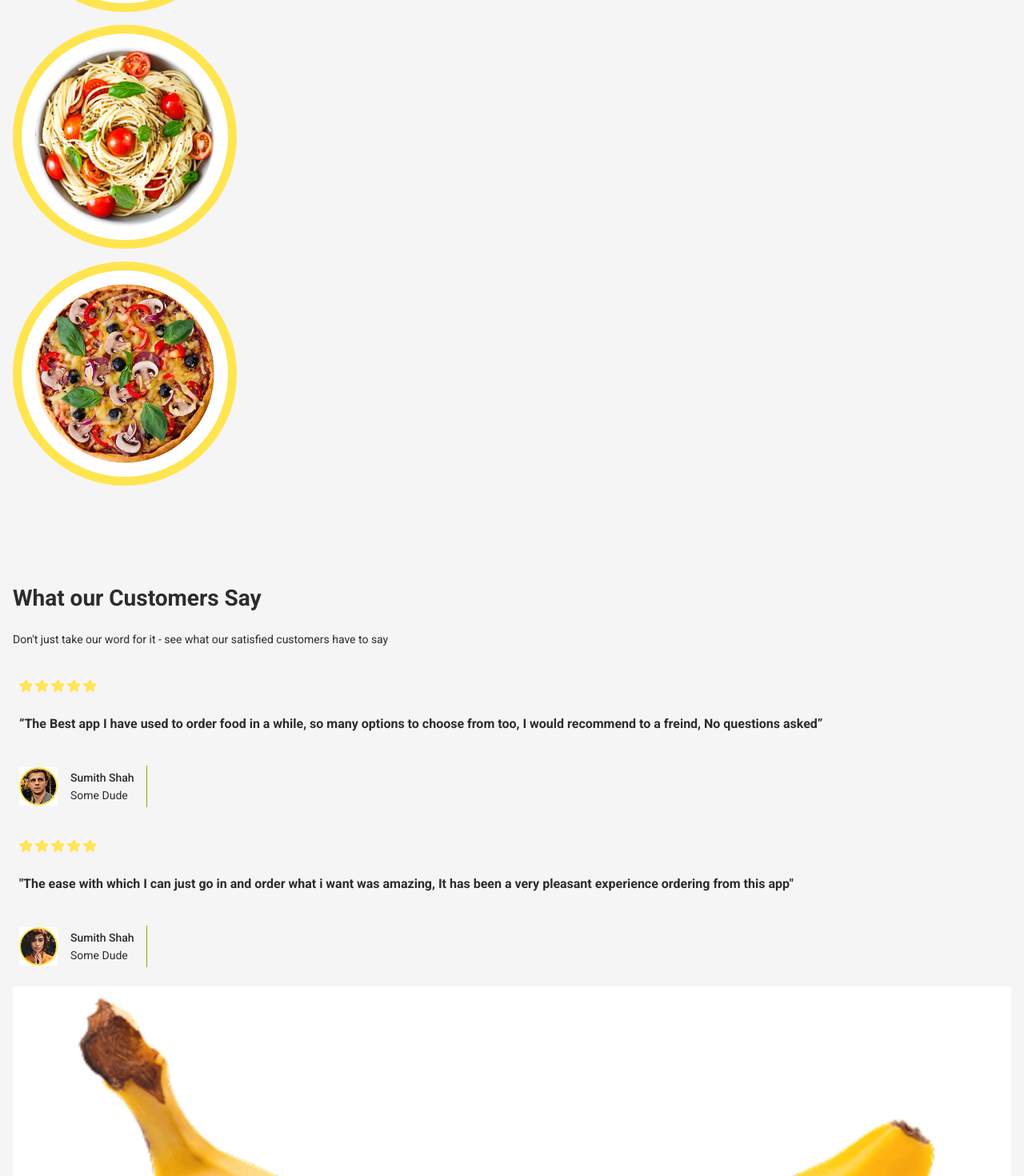
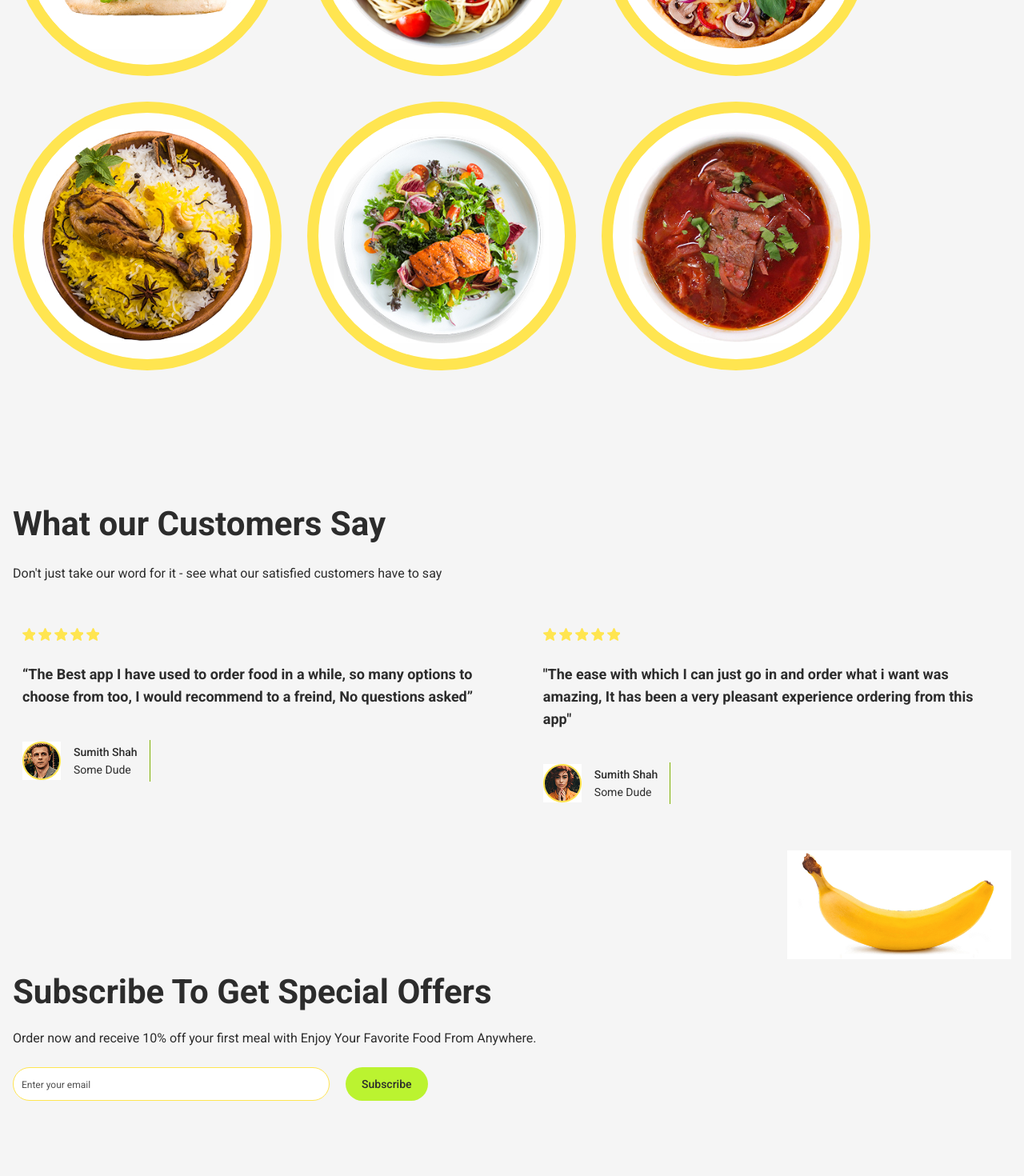
Before and after one commit to Iaroslav-Marchuk/food-sta, a React (Vite) app: page / in a window 1280 px wide. Shown: the part 2040-3510 px from the top of the page at 80% size. Built offline with nearby package versions, Linux system fonts and the light colour scheme.

Commit message:
add work

```diff
--- a/src/components/Card/Card.jsx
+++ b/src/components/Card/Card.jsx
@@ -4,9 +4,14 @@ function Card({ img, alt }) {
       className="w-70 h-70 border-11 rounded-[50%] border-(--yellow-main) bg-(--white) flex
         items-center
         justify-center
-        overflow-hidden"
+        overflow-hidden
+        md:w-84 md:h-84 md:border-14"
     >
-      <img src={img} alt={alt} className="w-56 h-56 object-cover" />
+      <img
+        src={img}
+        alt={alt}
+        className="w-56 h-56 object-cover md:w-67 md:h-67 "
+      />
     </div>
   );
 }
--- a/src/components/CardList/CardList.jsx
+++ b/src/components/CardList/CardList.jsx
@@ -2,7 +2,7 @@ import Card from '../Card/Card.jsx';
 
 function CardList() {
   return (
-    <ul className="flex flex-col gap-4">
+    <ul className="flex flex-wrap gap-5 md:gap-8">
       <li>
         <Card img={'/gamburger.jpg'} alt={'gamburger'} />
       </li>
@@ -12,14 +12,14 @@ function CardList() {
       <li>
         <Card img={'/pizza.jpg'} alt={'pizza'} />
       </li>
-      <li className="hidden">
-        <Card img={'/borshch.jpg'} alt={'borshch'} />
-      </li>
-      <li className="hidden">
+      <li className="hidden md:flex">
         <Card img={'/chicken.jpg'} alt={'chicken'} />
       </li>
-      <li className="hidden">
+      <li className="hidden md:flex">
         <Card img={'/salat.jpg'} alt={'salat'} />
+      </li>
+      <li className="hidden md:flex">
+        <Card img={'/borshch.jpg'} alt={'borshch'} />
       </li>
     </ul>
   );
--- a/src/components/Review/Review.jsx
+++ b/src/components/Review/Review.jsx
@@ -1,6 +1,6 @@
 function Review({ review, avatar, name, client }) {
   return (
-    <div className="p-2">
+    <div className="p-2 md:p-3">
       <div className="mb-7">
         <ul className="flex gap-1">
           <li>
@@ -31,7 +31,7 @@ function Review({ review, avatar, name, client }) {
         </ul>
       </div>
 
-      <p className="font-bold mb-10 text-(--black)">{review}</p>
+      <p className="font-bold mb-10 text-(--black) md:text-lg">{review}</p>
 
       <div className="flex gap-4 w-40">
         <img src={avatar} alt={name} className="w-12 h-12 py-0.5" />
--- a/src/sections/FavoritesSection/FavoritesSection.jsx
+++ b/src/sections/FavoritesSection/FavoritesSection.jsx
@@ -3,12 +3,12 @@ import Layout from '../../components/Layout/Layout.jsx';
 
 function FavoritesSection() {
   return (
-    <section className="mb-30">
+    <section className="mb-30 md:mb-40">
       <Layout>
-        <h2 className="font-bold text-[28px] text-center mb-5 text-(--black)">
+        <h2 className="font-bold text-[28px] text-center mb-5 text-(--black) md:text-[42px]">
           Some of Our Favorites
         </h2>
-        <p className="text-sm text-center mb-15 text-(--black) leading-[1.43]">
+        <p className="text-sm text-center mb-15 text-(--black) leading-[1.43] md:text-base">
           Looking for something delicious?
         </p>
         <CardList />
--- a/src/sections/ReviewSection/ReviewSection.jsx
+++ b/src/sections/ReviewSection/ReviewSection.jsx
@@ -3,16 +3,22 @@ import Review from '../../components/Review/Review.jsx';
 
 function ReviewSection() {
   return (
-    <section className="mb-4">
+    <section className="mb-4 md:mb-11.5">
       <Layout>
-        <h2 className="font-bold text-[28px] mb-5 text-(--black)">
+        <h2
+          className="font-bold text-[28px] mb-5 text-(--black)
+        md:text-[42px]"
+        >
           What our Customers Say
         </h2>
-        <p className="text-sm mb-8 text-(--black) leading-[1.43]">
+        <p
+          className="text-sm mb-8 text-(--black) leading-[1.43]
+        md:text-base md:mb-11"
+        >
           Don't just take our word for it - see what our satisfied customers
           have to say
         </p>
-        <div className="flex flex-col gap-6">
+        <div className="flex flex-col gap-6 md:flex-row md:gap-8">
           <Review
             review={
               '“The Best app I have used to order food in a while, so many options to choose from too, I would recommend to a freind, No questions asked”'
--- a/src/sections/SubscribeSection/SubscribeSection.jsx
+++ b/src/sections/SubscribeSection/SubscribeSection.jsx
@@ -3,25 +3,34 @@ import Layout from '../../components/Layout/Layout.jsx';
 
 function SubscribeSection() {
   return (
-    <section className="mb-15">
+    <section className="mb-15 md:mb-25">
       <Layout>
-        <img src="/banan.jpg" alt="banan" className="w-full h-18 mb-4" />
-        <h2 className="font-bold text-[28px] mb-5 text-(--black) leading-[1.2]">
+        <img
+          src="/banan.jpg"
+          alt="banan"
+          className="w-full h-18 mb-4 md:w-70 md:h-34 md:ml-auto"
+        />
+        <h2
+          className="font-bold text-[28px] mb-5 text-(--black) leading-[1.2]
+        md:text-[42px]"
+        >
           Subscribe To Get Special Offers
         </h2>
-        <p className="text-sm text-(--black) mb-10">
+        <p className="text-sm text-(--black) mb-10 md:text-base md:mb-6">
           Order now and receive 10% off your first meal with Enjoy Your Favorite
           Food From Anywhere.
         </p>
-        <div className="flex flex-col gap-5">
+        <div className="flex flex-col gap-5 md:flex-row">
           <input
             type="text"
             placeholder="Enter your email"
-            className="w-full h-[42px] bg-white rounded-[30px] border-solid p-2.5 border-[0.85px] border-(--yellow-main) placeholder:text-xs placeholder:text-[#505050]"
+            className="w-full h-[42px] bg-white rounded-[30px] border-solid p-2.5 border-[0.85px] border-(--yellow-main) placeholder:text-xs placeholder:text-[#505050]
+            md:w-99"
           />
           <button
             type="submit"
-            className="text-sm font-medium text-(--black) bg-(--green) rounded-[30px] px-5 py-2.5 ml-auto"
+            className="text-sm font-medium text-(--black) bg-(--green) rounded-[30px] px-5 py-2.5 ml-auto
+            md:ml-0"
           >
             Subscribe
           </button>
```
